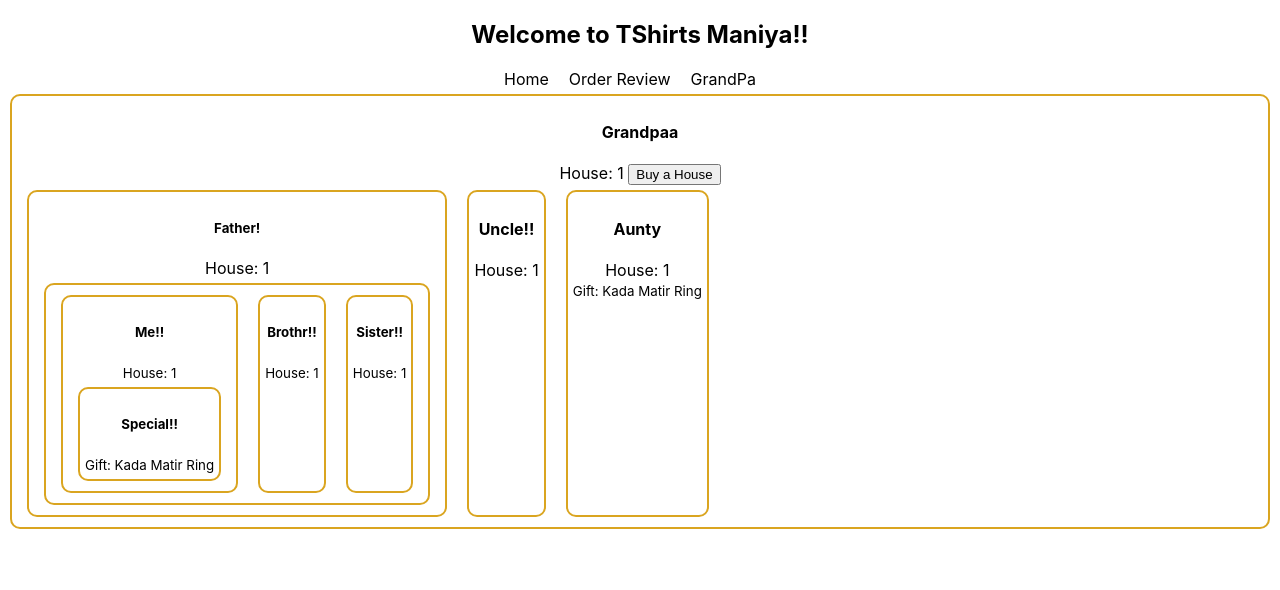
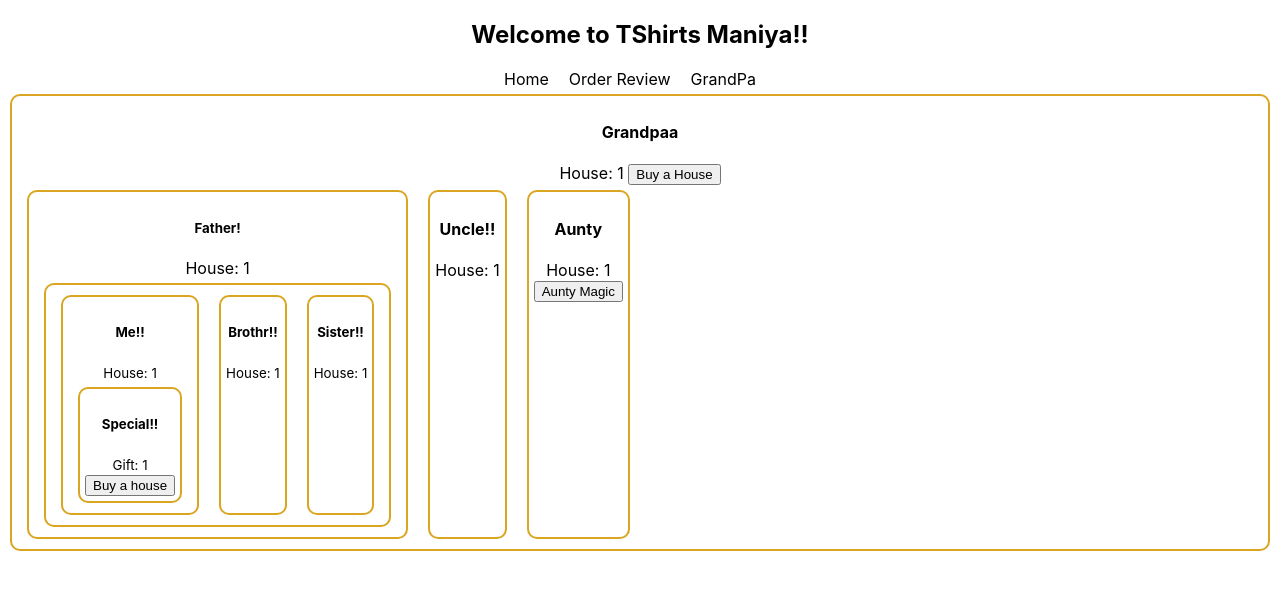
Before and after one commit to rukon351/t-shirt_maniya-react-router-project, a React (Create React App) app: page /grandpa in a window 1280 px wide. Shown: the top 590 px of the page. Built offline with nearby package versions, Linux system fonts and the light colour scheme.

Commit message:
context api with multiple value

```diff
--- a/src/components/Aunty/Aunty.js
+++ b/src/components/Aunty/Aunty.js
@@ -1,13 +1,17 @@
 import React, { useContext } from 'react';
 import { RingContext } from '../Grandpa/Grandpa';
 
-const Aunty = ({ house }) => {
-    const ring = useContext(RingContext);
+const Aunty = () => {
+    const [house, setHouse] = useContext(RingContext);
+    const handleHouseIncrease = () => {
+        const newHouseCount = house + 1;
+        setHouse(newHouseCount);
+    }
     return (
         <div>
             <h4>Aunty</h4>
             <p>House: {house}</p>
-            <p><small>Gift: {ring}</small></p>
+            <button onClick={() => handleHouseIncrease()}>Aunty Magic</button>
         </div>
     );
 };
--- a/src/components/Special/Special.js
+++ b/src/components/Special/Special.js
@@ -2,11 +2,12 @@
 import { RingContext } from '../Grandpa/Grandpa';
 
 const Special = () => {
-    const ring = useContext(RingContext);
+    const [house, setHouse] = useContext(RingContext);
     return (
         <div>
             <h5>Special!!</h5>
-            <p><small>Gift: {ring}</small></p>
+            <p><small>Gift: {house}</small></p>
+            <button onClick={() => setHouse(house + 1)}>Buy a house</button>
         </div>
     );
 };
```
Also changed, not shown: src/components/Grandpa/Grandpa.js (+13 -1 lines).
